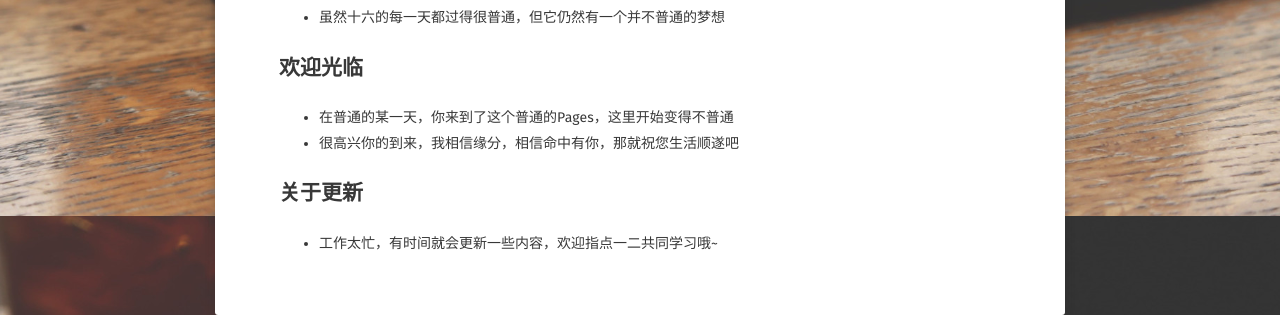
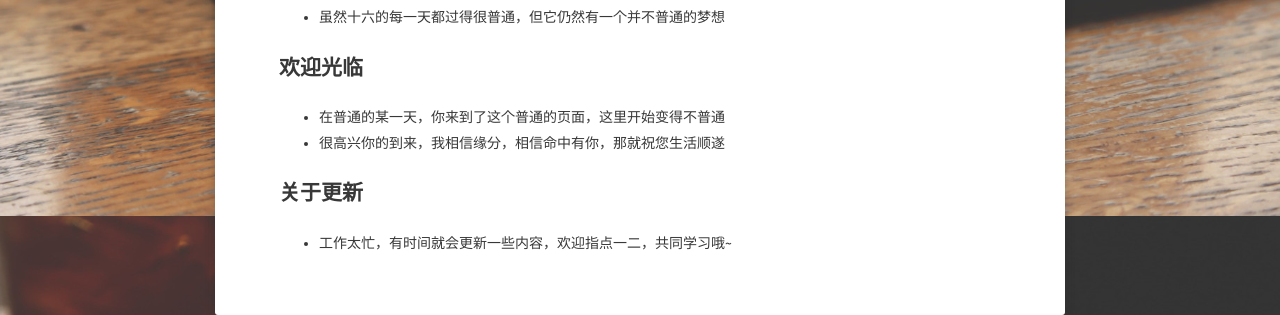
Before and after one commit to ToGetHer16/ToGetHer16.github.io, a Jekyll site: the page built from about/index.md, in a window 1280 px wide. Shown: the part 684-999 px from the top of the page. Built offline with Jekyll 4.4.1, drawn with Linux system fonts in a browser that asks for light colours; some web fonts are replaced.

Commit message:
Update index.md

```diff
--- a/about/index.md
+++ b/about/index.md
@@ -12,8 +12,8 @@ comments: false
 * 虽然十六的每一天都过得很普通，但它仍然有一个并不普通的梦想
 
 ## 欢迎光临
-* 在普通的某一天，你来到了这个普通的Pages，这里开始变得不普通
-* 很高兴你的到来，我相信缘分，相信命中有你，那就祝您生活顺遂吧
+* 在普通的某一天，你来到了这个普通的页面，这里开始变得不普通
+* 很高兴你的到来，我相信缘分，相信命中有你，那就祝您生活顺遂
 
 ## 关于更新
-* 工作太忙，有时间就会更新一些内容，欢迎指点一二共同学习哦~
+* 工作太忙，有时间就会更新一些内容，欢迎指点一二，共同学习哦~
```
